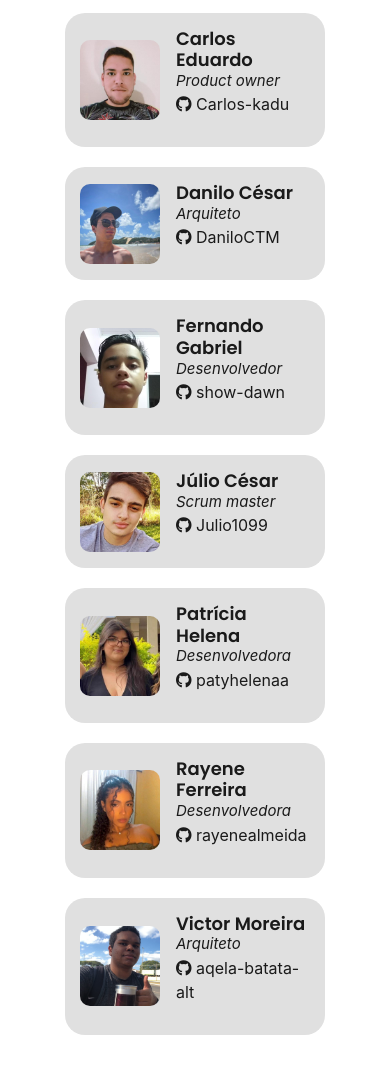
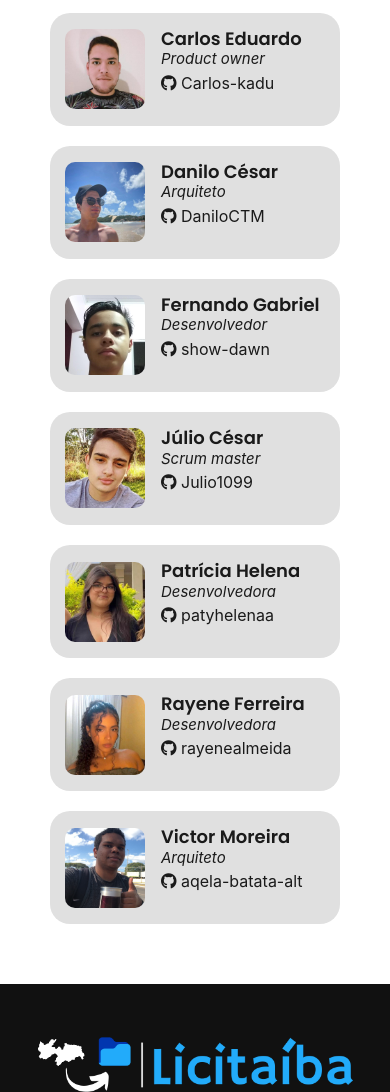
Before and after one commit to unb-mds/2023.2_Licitaiba, a plain HTML site: page equipe.html in a window 390 px wide. Shown: the part 833-1925 px from the top of the page. Drawn offline with nearby package versions, Linux system fonts and the light colour scheme.

Commit message:
correções

```diff
--- a/equipe.html
+++ b/equipe.html
@@ -64,7 +64,7 @@
             <div class="container">
                 <div class="row">
 
-                    <div class="col-sm">
+                    <div class="col-sm container-licitaiba">
                         <div class="time-membro">
                             <div class="media">
                                 <img class="align-self-center mr-3 time-img-membro" src="assets/imgs/time-carlos.jpeg" alt="membro do time">
@@ -79,7 +79,7 @@
                         </div>
                     </div>
 
-                    <div class="col-sm">
+                    <div class="col-sm container-licitaiba">
                         <div class="time-membro">
                             <div class="media">
                                 <img class="align-self-center mr-3 time-img-membro" src="assets/imgs/time-danilo.jpeg" alt="membro do time">
@@ -94,7 +94,7 @@
                         </div>
                     </div>
 
-                    <div class="col-sm">
+                    <div class="col-sm container-licitaiba">
                         <div class="time-membro">
                             <div class="media">
                                 <img class="align-self-center mr-3 time-img-membro" src="assets/imgs/time-fernando.jpg" alt="membro do time">
@@ -113,7 +113,7 @@
 
             <div class="container">
                 <div class="row">
-                    <div class="col-sm">
+                    <div class="col-sm container-licitaiba">
                         <div class="time-membro">
                             <div class="media">
                                 <img class="align-self-center mr-3 time-img-membro" src="assets/imgs/time-julio.jpeg" alt="membro do time">
@@ -128,7 +128,7 @@
                         </div>
                     </div>
 
-                    <div class="col-sm">
+                    <div class="col-sm container-licitaiba">
                         <div class="time-membro">
                             <div class="media">
                                 <img class="align-self-center mr-3 time-img-membro" src="assets/imgs/time-patricia.jpeg" alt="membro do time">
@@ -143,7 +143,7 @@
                         </div>
                     </div>
 
-                    <div class="col-sm">
+                    <div class="col-sm container-licitaiba">
                         <div class="time-membro">
                             <div class="media">
                                 <img class="align-self-center mr-3 time-img-membro" src="assets/imgs/time-rayene.jpeg" alt="membro do time">
@@ -162,7 +162,7 @@
 
             <div class="container">
                 <div class="row">
-                    <div class="col-sm">
+                    <div class="col-sm container-licitaiba">
                         <div class="time-membro">
                             <div class="media">
                                 <img class="align-self-center mr-3 time-img-membro" src="assets/imgs/time-victor.jpeg" alt="membro do time">
```
